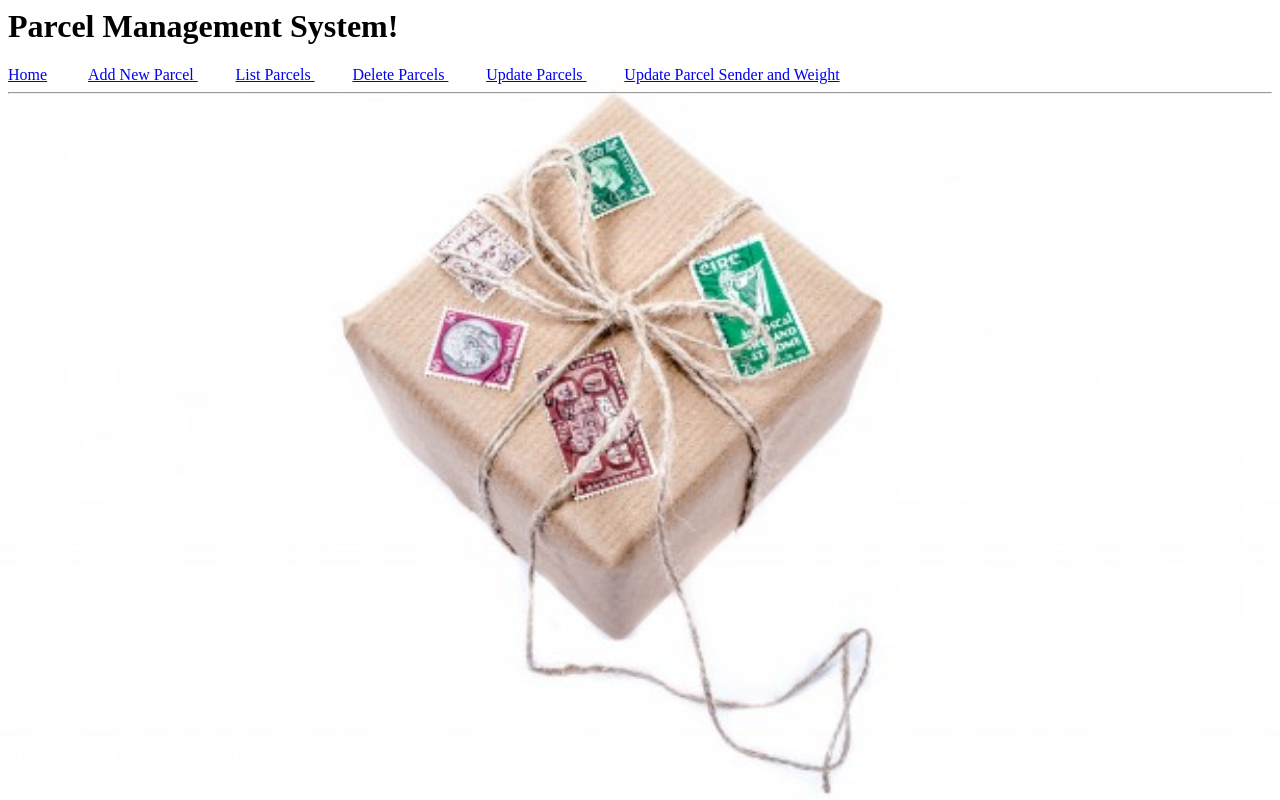
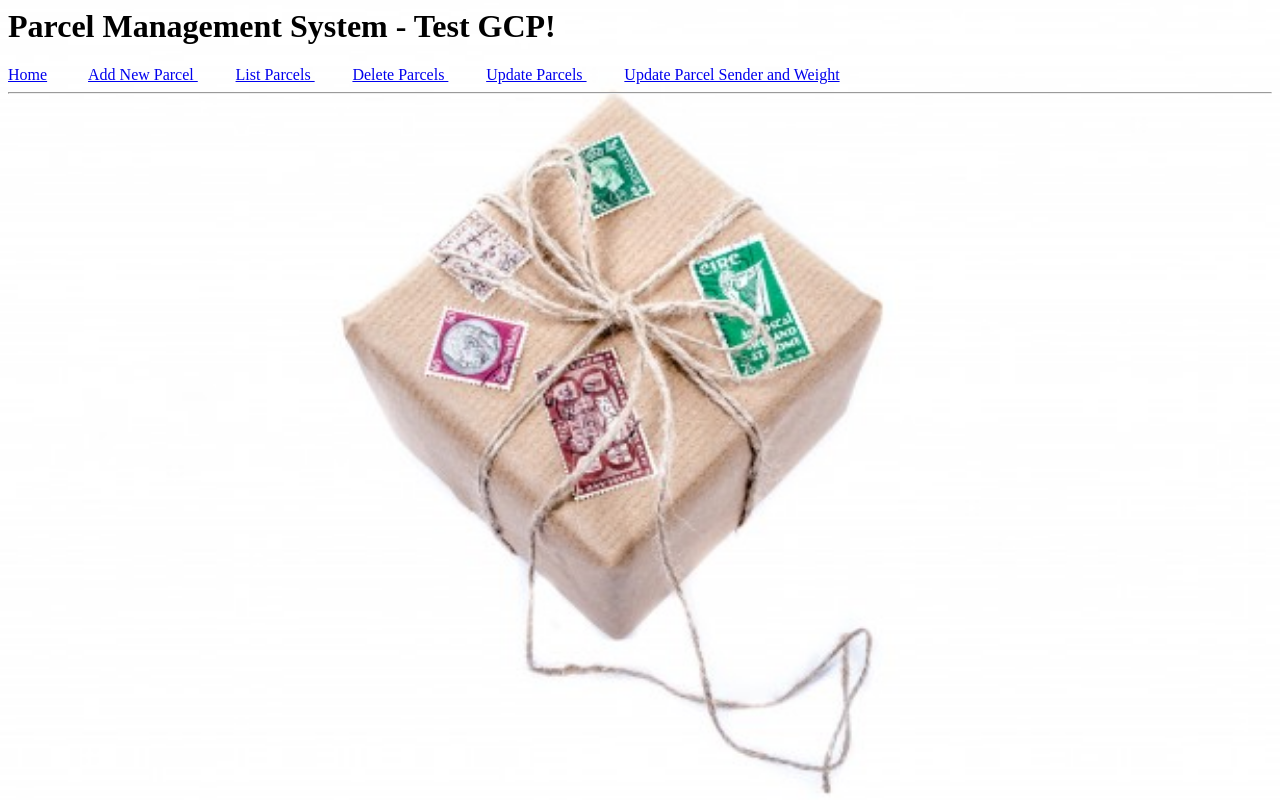
Before and after one commit to prathna-t/poms, a website: page views/index.html in a window 1280 px wide. Drawn offline with Linux system fonts and the light colour scheme; files that its build step writes are made by us from their sources; files whose address does not match are found by name.

Commit message:
update index.html title

```diff
--- a/views/index.html
+++ b/views/index.html
@@ -1,7 +1,7 @@
 <html>
 
 <head>
-    <h1> Parcel Management System! </h1>
+    <h1> Parcel Management System - Test GCP! </h1>
     <a href = "/">Home</a>
     <a href = "/addparcel">Add New Parcel </a>
     <a href = "/getparcels"> List Parcels </a>
```
